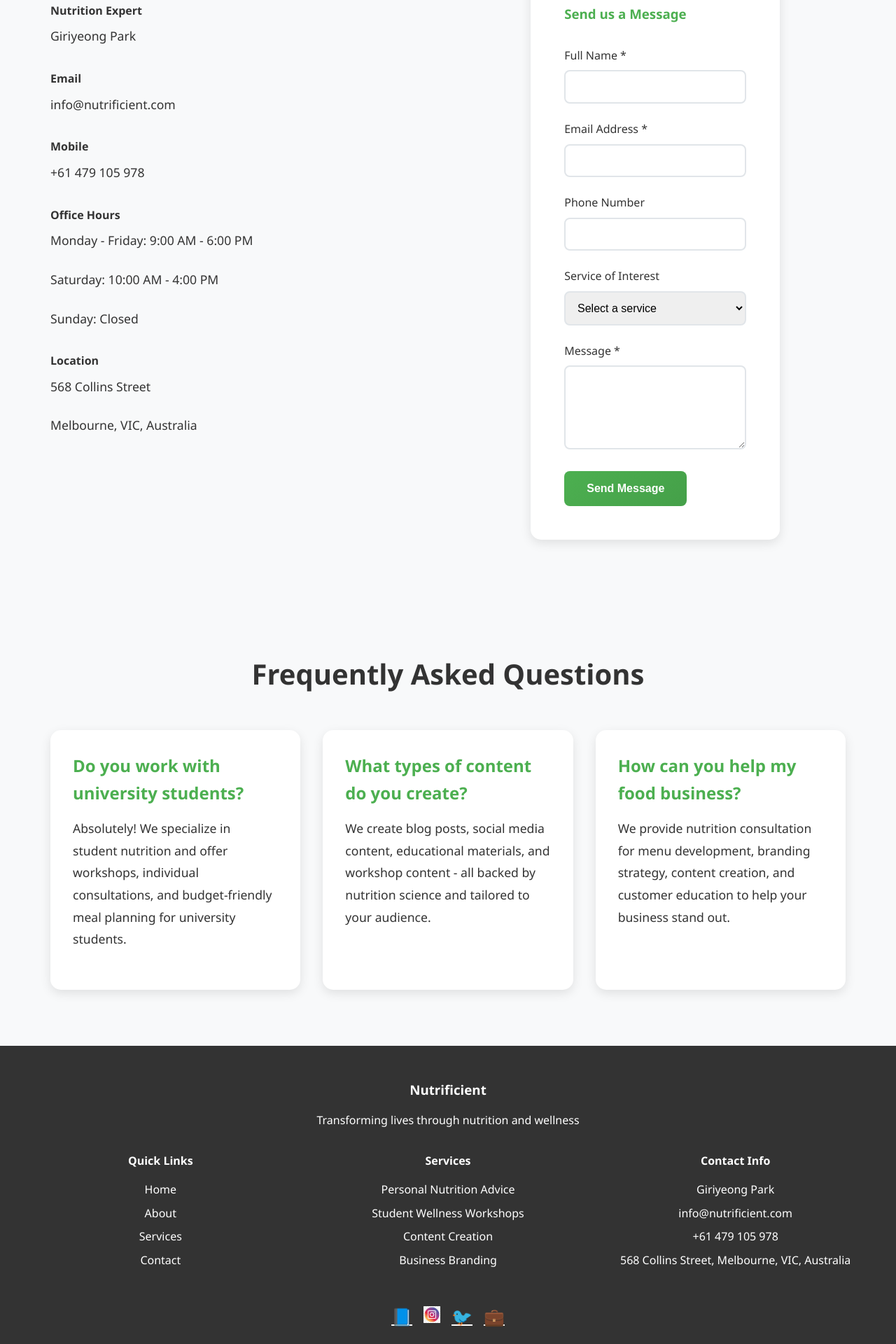
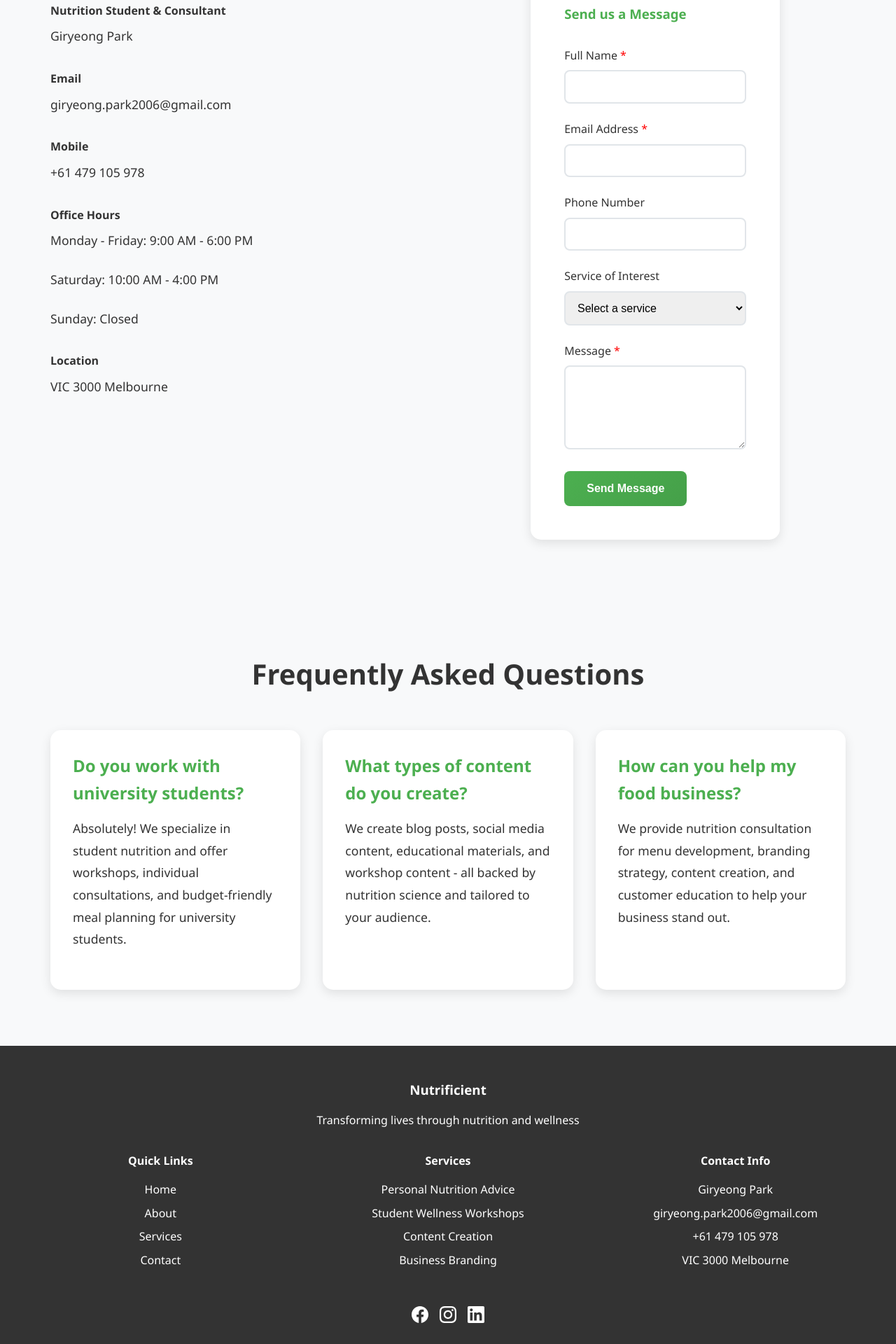
Before and after one commit to kakwak123/nutrificient, a React (Create React App) app: page /contact in a window 1280 px wide. Shown: the part 660-2580 px from the top of the page at 70% size. Built offline with nearby package versions, Linux system fonts and the light colour scheme.

Commit message:
change of icon

```diff
--- a/public/index.html
+++ b/public/index.html
@@ -2,14 +2,12 @@
 <html lang="en">
   <head>
     <meta charset="utf-8" />
-    <link rel="icon" href="%PUBLIC_URL%/favicon.ico" />
     <meta name="viewport" content="width=device-width, initial-scale=1" />
     <meta name="theme-color" content="#000000" />
     <meta
       name="description"
       content="Web site created using create-react-app"
     />
-    <link rel="apple-touch-icon" href="%PUBLIC_URL%/logo192.png" />
     <!--
       manifest.json provides metadata used when your web app is installed on a
       user's mobile device or desktop. See https://developers.google.com/web/fundamentals/web-app-manifest/
--- a/src/components/About.js
+++ b/src/components/About.js
@@ -8,7 +8,7 @@
         <p>Nutrition Science with Purpose</p>
       </section>
 
-      {/* Giriyeong's Personal Intro + Photo */}
+              {/* Giryeong's Personal Intro + Photo */}
       <section className="section">
         <div style={{
           display: 'grid',
@@ -21,7 +21,7 @@
           <div style={{ textAlign: 'center' }}>
             <img
               src="/img/john_profile.jpg"
-              alt="Giriyeong Park"
+              alt="Giryeong Park"
               style={{
                 width: '250px',
                 height: '250px',
@@ -31,13 +31,13 @@
                 marginBottom: '1rem'
               }}
             />
-            <h3 style={{ color: '#667eea', marginBottom: '0.5rem' }}>Giriyeong Park</h3>
+            <h3 style={{ color: '#667eea', marginBottom: '0.5rem' }}>Giryeong Park</h3>
             <p style={{ fontStyle: 'italic', color: '#666' }}>Founder & Nutrition Scientist</p>
           </div>
           <div>
-            <h2 style={{ marginBottom: '1.5rem' }}>Meet Giriyeong</h2>
+            <h2 style={{ marginBottom: '1.5rem' }}>Meet Giryeong</h2>
             <p style={{ fontSize: '1.1rem', lineHeight: '1.8', marginBottom: '1rem' }}>
-              Hi! I'm Giriyeong, a nutrition scientist passionate about making evidence-based nutrition
+                              Hi! I'm Giryeong, a nutrition scientist passionate about making evidence-based nutrition
               accessible to everyone. I believe that good nutrition shouldn't be complicated or overwhelming.
             </p>
             <p style={{ fontSize: '1.1rem', lineHeight: '1.8', marginBottom: '1rem' }}>
--- a/src/components/Blog.js
+++ b/src/components/Blog.js
@@ -12,7 +12,7 @@
       title: "Nutrition Myths Debunked for Students",
       excerpt: "Separating fact from fiction in student nutrition. Learn which popular nutrition beliefs are actually myths and what science really says about eating for academic success.",
       content: "As a student, you've probably heard countless nutrition advice from friends, social media, and even well-meaning family members. But how much of it is actually backed by science? In this article, we'll debunk the most common nutrition myths that students encounter and provide evidence-based alternatives that will actually help you perform better academically and feel more energized throughout your day.",
-      author: "Giriyeong Park",
+      author: "Giryeong Park",
       date: "March 15, 2024",
       readTime: "5 min read",
       tags: ["nutrition", "students", "myths"],
@@ -23,7 +23,7 @@
       title: "Healthy Korean Meals You Can Make in 15 Min",
       excerpt: "Quick, nutritious Korean-inspired meals perfect for busy students and professionals. These recipes combine traditional flavors with modern convenience.",
       content: "Korean cuisine is known for its balance of flavors and nutritional benefits, but many people think it's too time-consuming to prepare. Not true! Here are some delicious Korean-inspired meals you can whip up in 15 minutes or less, perfect for those busy days when you need something healthy and satisfying without spending hours in the kitchen.",
-      author: "Giriyeong Park",
+      author: "Giryeong Park",
       date: "March 12, 2024",
       readTime: "8 min read",
       tags: ["recipes", "korean", "quick-meals"],
@@ -34,7 +34,7 @@
       title: "The Link Between Energy, Focus & What You Eat",
       excerpt: "Discover how your food choices directly impact your energy levels and cognitive performance. Learn which foods boost focus and which ones might be holding you back.",
       content: "Ever notice how some meals leave you feeling energized and focused, while others make you want to take a nap? There's a scientific reason for this. The foods you eat have a direct impact on your brain function, energy levels, and ability to concentrate. In this article, we'll explore the fascinating connection between nutrition and cognitive performance.",
-      author: "Giriyeong Park",
+      author: "Giryeong Park",
       date: "March 10, 2024",
       readTime: "6 min read",
       tags: ["energy", "focus", "cognitive-health"],
@@ -45,7 +45,7 @@
       title: "Budget-Friendly Nutrition for University Students",
       excerpt: "Eating healthy on a student budget is possible! Learn smart shopping strategies and affordable meal ideas that won't break the bank.",
       content: "Being a university student often means living on a tight budget, but that doesn't mean you have to sacrifice good nutrition. With some smart planning and strategic shopping, you can eat healthily without spending a fortune. Here are practical tips and affordable meal ideas that will keep you nourished throughout your studies.",
-      author: "Giriyeong Park",
+      author: "Giryeong Park",
       date: "March 8, 2024",
       readTime: "7 min read",
       tags: ["budget", "students", "meal-planning"],
--- a/src/components/Contact.js
+++ b/src/components/Contact.js
@@ -42,12 +42,12 @@
                       <div>
               <h3 style={{ marginBottom: '1rem', color: '#4CAF50' }}>Contact Information</h3>
               <div style={{ marginBottom: '2rem' }}>
-                <h4 style={{ marginBottom: '0.5rem' }}>Nutrition Expert</h4>
-                <p>Giriyeong Park</p>
+                <h4 style={{ marginBottom: '0.5rem' }}>Nutrition Student & Consultant</h4>
+                <p>Giryeong Park</p>
               </div>
               <div style={{ marginBottom: '2rem' }}>
                 <h4 style={{ marginBottom: '0.5rem' }}>Email</h4>
-                <p>info@nutrificient.com</p>
+                <p>giryeong.park2006@gmail.com</p>
               </div>
               <div style={{ marginBottom: '2rem' }}>
                 <h4 style={{ marginBottom: '0.5rem' }}>Mobile</h4>
@@ -61,8 +61,7 @@
               </div>
               <div>
                 <h4 style={{ marginBottom: '0.5rem' }}>Location</h4>
-                <p>568 Collins Street</p>
-                <p>Melbourne, VIC, Australia</p>
+                <p>VIC 3000 Melbourne</p>
               </div>
             </div>
 
@@ -70,7 +69,7 @@
             <h3 style={{ marginBottom: '2rem', color: '#4CAF50' }}>Send us a Message</h3>
             <form onSubmit={handleSubmit}>
               <div className="form-group">
-                <label htmlFor="name">Full Name *</label>
+                <label htmlFor="name">Full Name <span style={{ color: 'red' }}>*</span></label>
                 <input
                   type="text"
                   id="name"
@@ -81,7 +80,7 @@
                 />
               </div>
               <div className="form-group">
-                <label htmlFor="email">Email Address *</label>
+                <label htmlFor="email">Email Address <span style={{ color: 'red' }}>*</span></label>
                 <input
                   type="email"
                   id="email"
@@ -132,7 +131,7 @@
                 </select>
               </div>
               <div className="form-group">
-                <label htmlFor="message">Message *</label>
+                <label htmlFor="message">Message <span style={{ color: 'red' }}>*</span></label>
                 <textarea
                   id="message"
                   name="message"
--- a/src/components/Footer.js
+++ b/src/components/Footer.js
@@ -1,6 +1,5 @@
 import React from 'react';
 import { Link } from 'react-router-dom';
-import InstagramIcon from '../Img/Instagram.jpg';
 
 const Footer = () => {
   return (
@@ -47,24 +46,51 @@
 
           <div>
             <h4 style={{ marginBottom: '1rem' }}>Contact Info</h4>
-            <p style={{ marginBottom: '0.5rem' }}>Giriyeong Park</p>
-            <p style={{ marginBottom: '0.5rem' }}>info@nutrificient.com</p>
+            <p style={{ marginBottom: '0.5rem' }}>Giryeong Park</p>
+            <p style={{ marginBottom: '0.5rem' }}>giryeong.park2006@gmail.com</p>
             <p style={{ marginBottom: '0.5rem' }}>+61 479 105 978</p>
-            <p>568 Collins Street, Melbourne, VIC, Australia</p>
+            <p>VIC 3000 Melbourne</p>
           </div>
         </div>
 
         <div className="social-links">
-          <a href="https://facebook.com" aria-label="Facebook">📘</a>
+          <a href="https://www.facebook.com/giryeong.park0316" aria-label="Facebook">
+            <svg
+              width="24"
+              height="24"
+              viewBox="0 0 24 24"
+              fill="currentColor"
+              style={{ color: 'white' }}
+            >
+              <path d="M24 12.073c0-6.627-5.373-12-12-12s-12 5.373-12 12c0 5.99 4.388 10.954 10.125 11.854v-8.385H7.078v-3.47h3.047V9.43c0-3.007 1.792-4.669 4.533-4.669 1.312 0 2.686.235 2.686.235v2.953H15.83c-1.491 0-1.956.925-1.956 1.874v2.25h3.328l-.532 3.47h-2.796v8.385C19.612 23.027 24 18.062 24 12.073z"/>
+            </svg>
+          </a>
           <a href="https://www.instagram.com/qkr_rl_fud/" aria-label="Instagram">
-            <img src={InstagramIcon} alt="Instagram" style={{ width: '24px', height: '24px' }} />
+            <svg
+              width="24"
+              height="24"
+              viewBox="0 0 24 24"
+              fill="currentColor"
+              style={{ color: 'white' }}
+            >
+              <path d="M12 2.163c3.204 0 3.584.012 4.85.07 3.252.148 4.771 1.691 4.919 4.919.058 1.265.069 1.645.069 4.849 0 3.205-.012 3.584-.069 4.849-.149 3.225-1.664 4.771-4.919 4.919-1.266.058-1.644.07-4.85.07-3.204 0-3.584-.012-4.849-.07-3.26-.149-4.771-1.699-4.919-4.92-.058-1.265-.07-1.644-.07-4.849 0-3.204.013-3.583.07-4.849.149-3.227 1.664-4.771 4.919-4.919 1.266-.057 1.645-.069 4.849-.069zm0-2.163c-3.259 0-3.667.014-4.947.072-4.358.2-6.78 2.618-6.98 6.98-.059 1.281-.073 1.689-.073 4.948 0 3.259.014 3.668.072 4.948.2 4.358 2.618 6.78 6.98 6.98 1.281.058 1.689.072 4.948.072 3.259 0 3.668-.014 4.948-.072 4.354-.2 6.782-2.618 6.979-6.98.059-1.28.073-1.689.073-4.948 0-3.259-.014-3.667-.072-4.947-.196-4.354-2.617-6.78-6.979-6.98-1.281-.059-1.69-.073-4.949-.073zm0 5.838c-3.403 0-6.162 2.759-6.162 6.162s2.759 6.163 6.162 6.163 6.162-2.759 6.162-6.163c0-3.403-2.759-6.162-6.162-6.162zm0 10.162c-2.209 0-4-1.79-4-4 0-2.209 1.791-4 4-4s4 1.791 4 4c0 2.21-1.791 4-4 4zm6.406-11.845c-.796 0-1.441.645-1.441 1.44s.645 1.44 1.441 1.44c.795 0 1.439-.645 1.439-1.44s-.644-1.44-1.439-1.44z"/>
+            </svg>
           </a>
-          <a href="https://twitter.com" aria-label="Twitter">🐦</a>
-          <a href="https://linkedin.com" aria-label="LinkedIn">💼</a>
+          <a href="https://www.linkedin.com/in/giryeongpark/" aria-label="LinkedIn">
+            <svg
+              width="24"
+              height="24"
+              viewBox="0 0 24 24"
+              fill="currentColor"
+              style={{ color: 'white' }}
+            >
+              <path d="M20.447 20.452h-3.554v-5.569c0-1.328-.027-3.037-1.852-3.037-1.853 0-2.136 1.445-2.136 2.939v5.667H9.351V9h3.414v1.561h.046c.477-.9 1.637-1.85 3.37-1.85 3.601 0 4.267 2.37 4.267 5.455v6.286zM5.337 7.433c-1.144 0-2.063-.926-2.063-2.065 0-1.138.92-2.063 2.063-2.063 1.14 0 2.064.925 2.064 2.063 0 1.139-.925 2.065-2.064 2.065zm1.782 13.019H3.555V9h3.564v11.452zM22.225 0H1.771C.792 0 0 .774 0 1.729v20.542C0 23.227.792 24 1.771 24h20.451C23.2 24 24 23.227 24 22.271V1.729C24 .774 23.2 0 22.222 0h.003z"/>
+            </svg>
+          </a>
         </div>
 
         <div style={{ marginTop: '2rem', paddingTop: '2rem', borderTop: '1px solid #555' }}>
-          <p>&copy; 2024 Nutrificient. All rights reserved.</p>
+          <p>&copy; 2025 Nutrificient. All rights reserved.</p>
         </div>
       </div>
     </footer>
```
Also changed, not shown: src/components/Services.js (+11 -11 lines), public/manifest.json, 1 other file (tests, documents, lock files or other folders).
